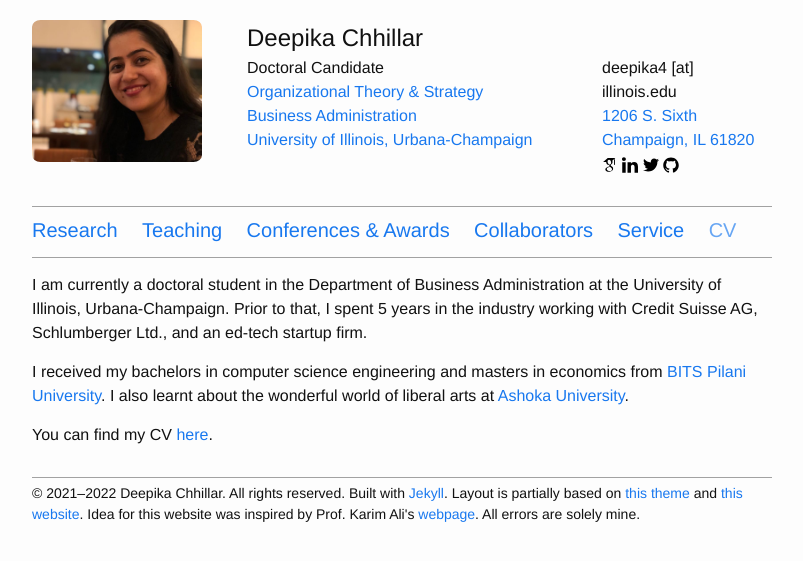
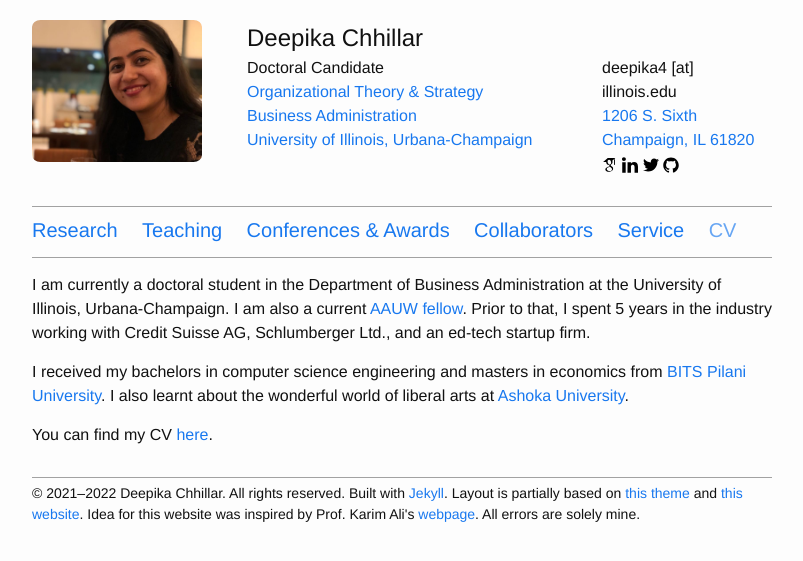
Before and after one commit to deepikachhillar/deepikachhillar.github.io, a Jekyll site: the page built from nav/cv.md, in a window 1280 px wide. Shown: the top 561 px of the page, without its empty margins (238-1041 px from the left). Built offline with Jekyll 4.4.1, drawn with Linux system fonts in a browser that asks for light colours.

Commit message:
Update cv.md

```diff
--- a/nav/cv.md
+++ b/nav/cv.md
@@ -4,7 +4,7 @@ title: CV
 permalink: /cv/
 weight: 6
 ---
-I am currently a doctoral student in the Department of Business Administration at the University of Illinois, Urbana-Champaign. Prior to that, I spent 5 years in the industry working with Credit Suisse AG, Schlumberger Ltd., and an ed-tech startup firm.
+I am currently a doctoral student in the Department of Business Administration at the University of Illinois, Urbana-Champaign. I am also a current [AAUW fellow](https://www.aauw.org/resources/programs/fellowships-grants/){:target="_blank}. Prior to that, I spent 5 years in the industry working with Credit Suisse AG, Schlumberger Ltd., and an ed-tech startup firm.
 
 I received my bachelors in computer science engineering and masters in economics from [BITS Pilani University](https://www.bits-pilani.ac.in/){:target="_blank"}. I also learnt about the wonderful world of liberal arts at [Ashoka University](https://www.ashoka.edu.in/){:target="_blank"}.
 
```
